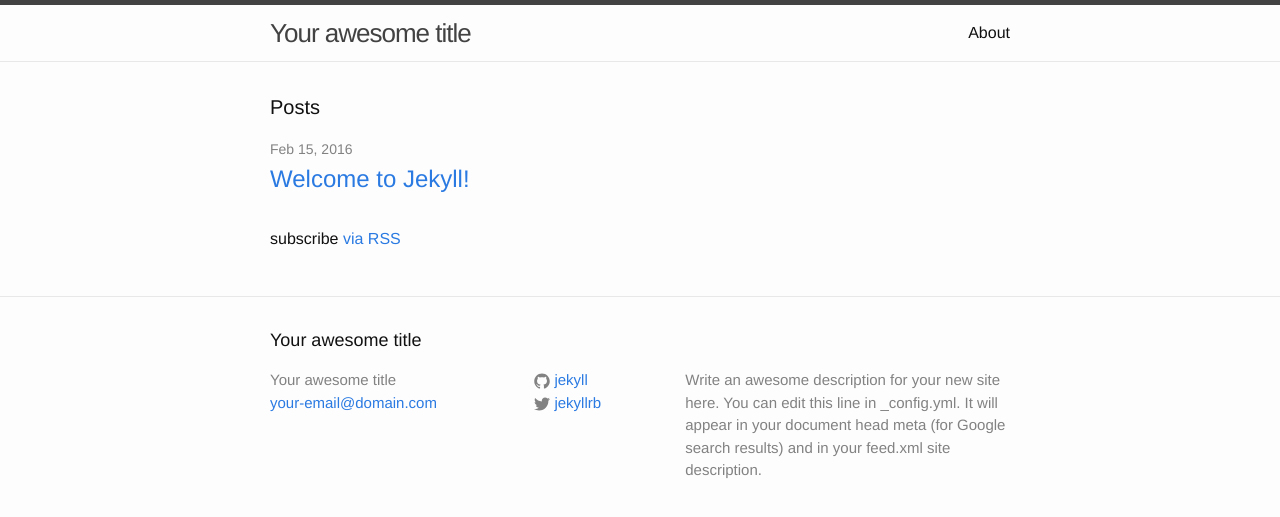
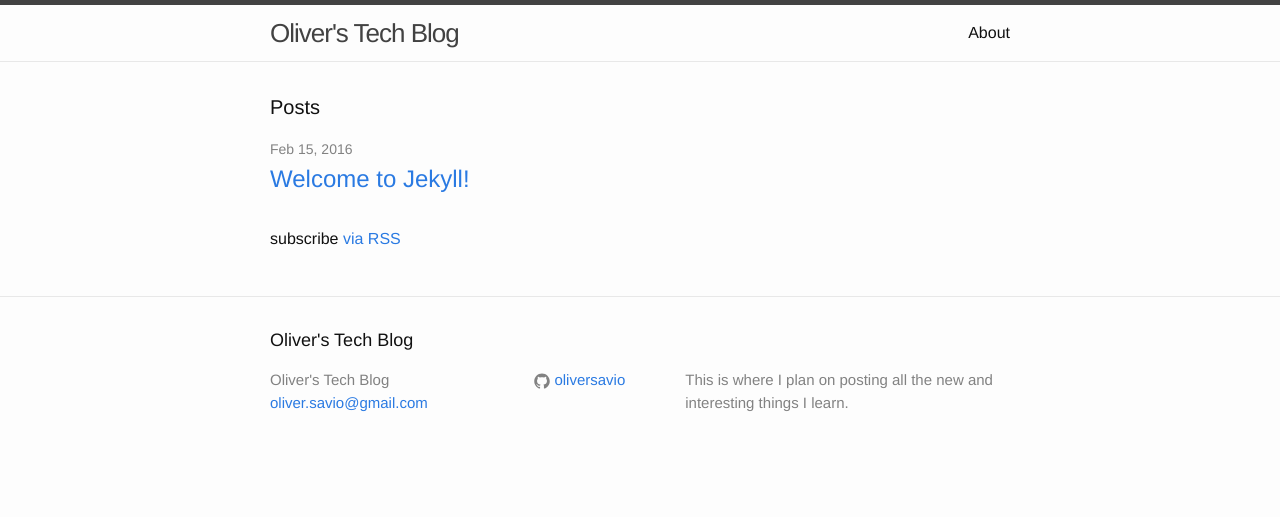
Before and after one commit to oliversavio/oliversavio.github.io, a Jekyll site: the page built from index.html, in a window 1280 px wide. Shown: the top 517 px of the page. Built offline with Jekyll 4.4.1, drawn with Linux system fonts in a browser that asks for light colours.

Commit message:
modified config.yml

```diff
--- a/_config.yml
+++ b/_config.yml
@@ -6,16 +6,14 @@
 # 'jekyll serve'. If you change this file, please restart the server process.
 
 # Site settings
-title: Your awesome title
-email: your-email@domain.com
+title: Oliver's Tech Blog
+email: oliver.savio@gmail.com
 description: > # this means to ignore newlines until "baseurl:"
-  Write an awesome description for your new site here. You can edit this
-  line in _config.yml. It will appear in your document head meta (for
-  Google search results) and in your feed.xml site description.
-baseurl: "" # the subpath of your site, e.g. /blog
-url: "http://yourdomain.com" # the base hostname & protocol for your site
-twitter_username: jekyllrb
-github_username:  jekyll
+  This is where I plan on posting all the new and interesting things I learn.
+#baseurl: "" # the subpath of your site, e.g. /blog
+#url: "oliver.savio@gmail.com" # the base hostname & protocol for your site
+#twitter_username: jekyllrb
+github_username:  oliversavio
 
 # Build settings
 markdown: kramdown
```
